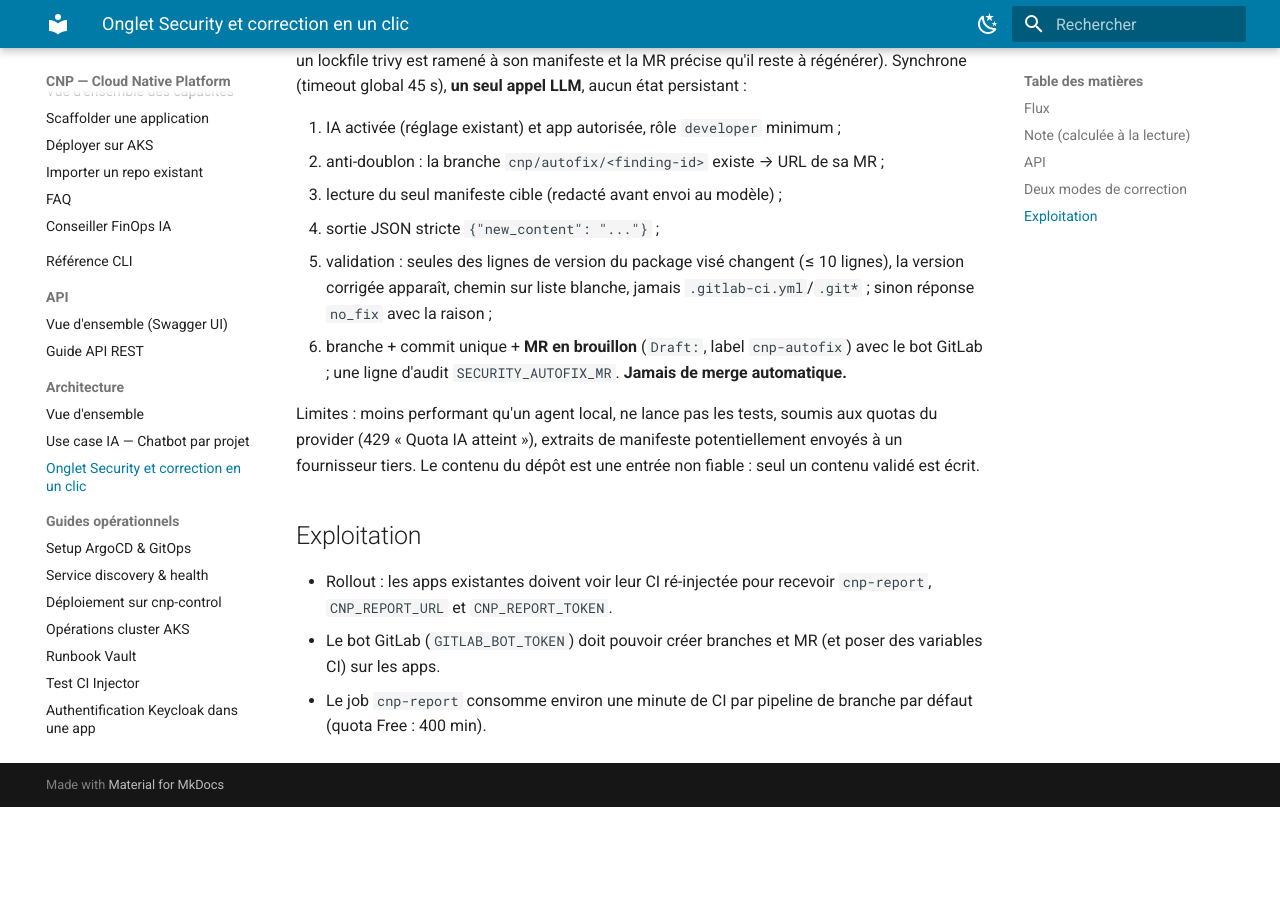
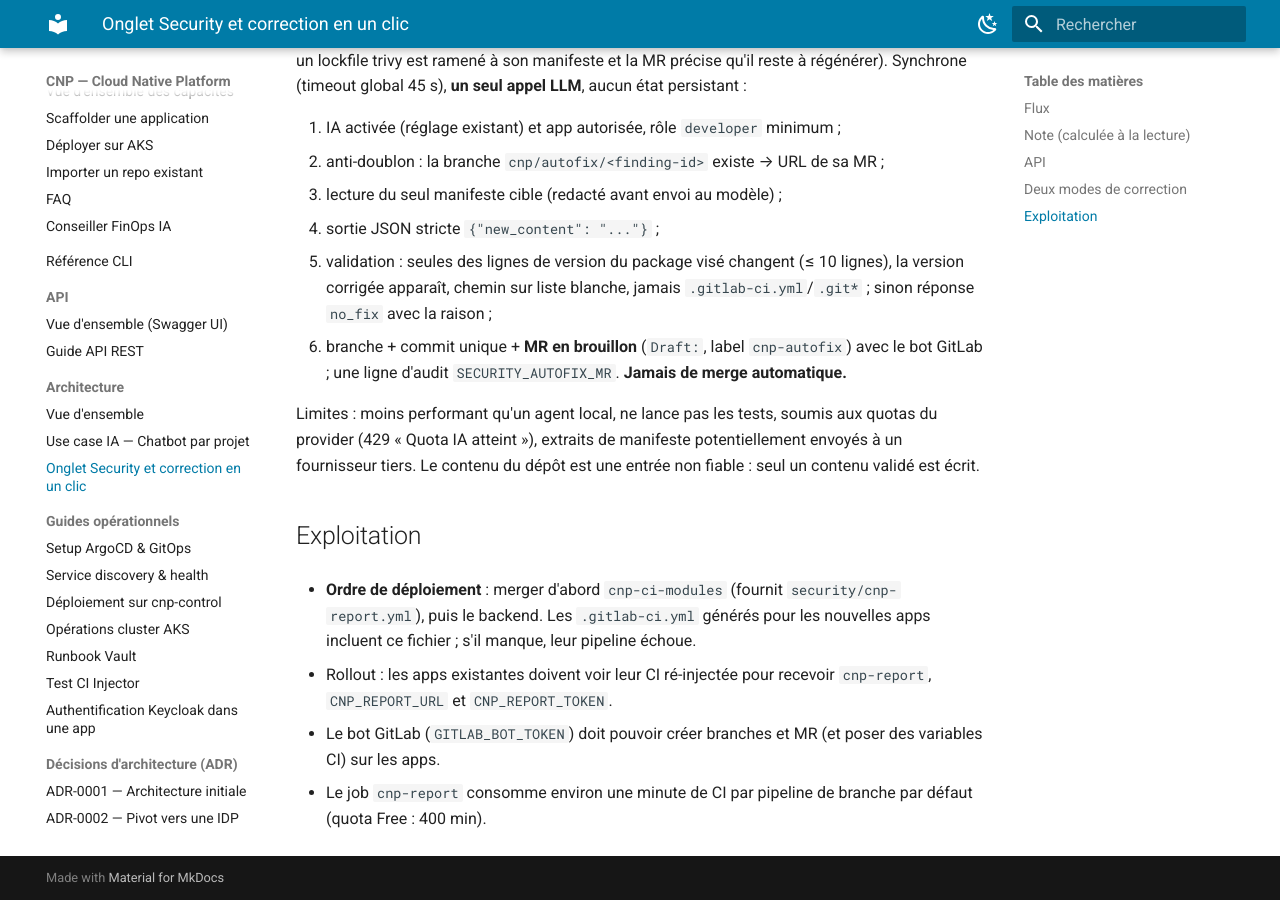
Before and after one commit to bcnvictor/cloud-native-plat4k, an MkDocs documentation site: the page built from docs/architecture/security-tab.md, in a window 1280 px wide and 900 px high, scrolled down 1974 px. Built offline with MkDocs 1.6.1 and Material for MkDocs 9.7.7, drawn with Linux system fonts in a browser that asks for light colours; before the commit the page ends 2781 px from its top, so only the background shows below that.

Commit message:
docs(security): deployment order (cnp-ci-modules first)
Co-Authored-By: Claude Sonnet 5.5 <noreply@anthropic.com>

```diff
--- a/docs/architecture/security-tab.md
+++ b/docs/architecture/security-tab.md
@@ -73,6 +73,8 @@ non fiable : seul un contenu validé est écrit.
 
 ## Exploitation
 
+- **Ordre de déploiement** : merger d'abord `cnp-ci-modules` (fournit `security/cnp-report.yml`), puis le backend. Les `.gitlab-ci.yml` générés pour les nouvelles apps incluent ce fichier ; s'il manque, leur pipeline échoue.
+
 - Rollout : les apps existantes doivent voir leur CI ré-injectée pour recevoir `cnp-report`, `CNP_REPORT_URL` et
   `CNP_REPORT_TOKEN`.
 - Le bot GitLab (`GITLAB_BOT_TOKEN`) doit pouvoir créer branches et MR (et poser des variables CI) sur les apps.
```
